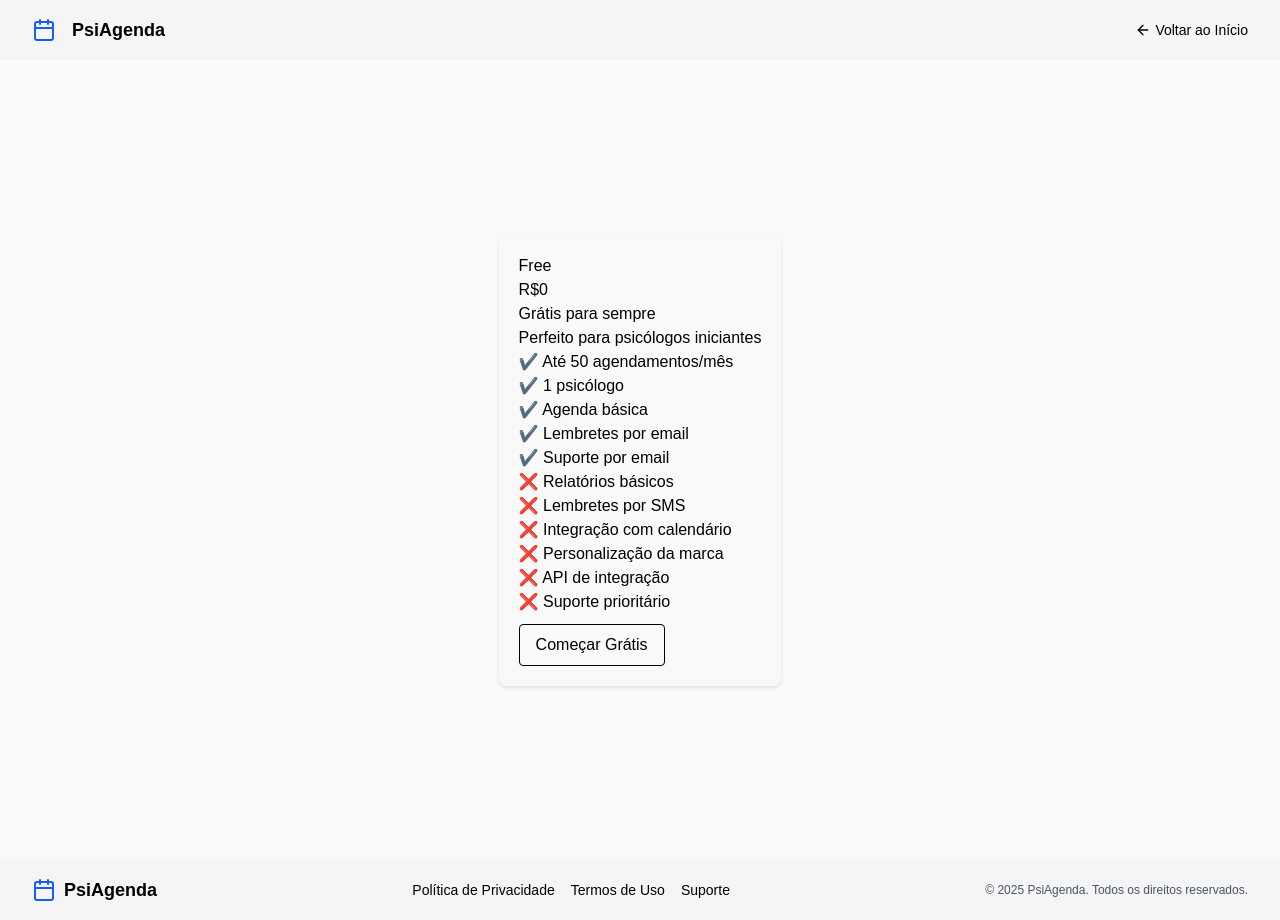
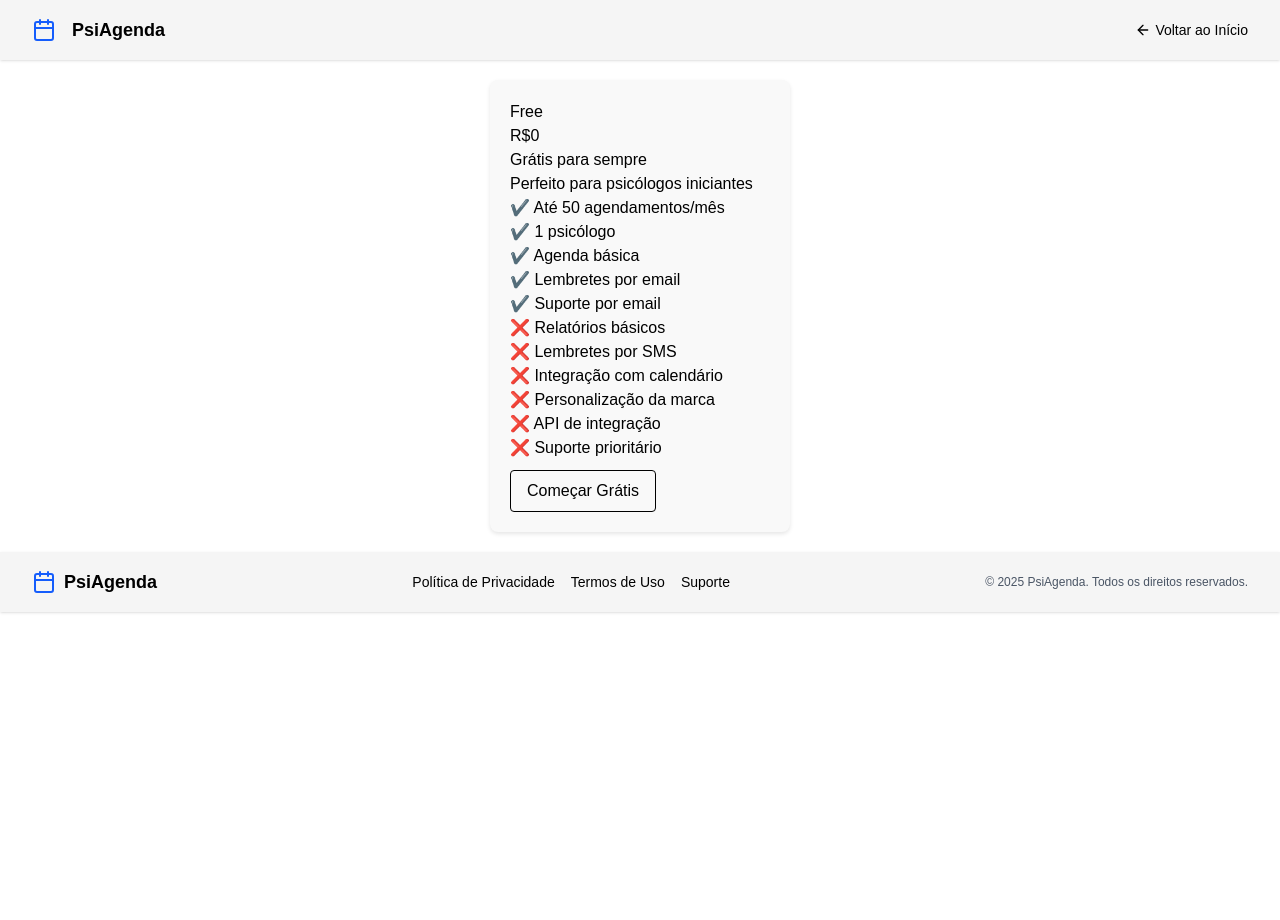
Before and after one commit to Trakna/Pedritor, a Next.js app: page /pricing in a window 1280 px wide. After the commit the page ends 800 px from the top, so only its background shows below. Built offline with nearby package versions, Linux system fonts and the light colour scheme.

Commit message:
Bug fix feature-card

```diff
--- a/src/app/components/feature-card/feature-card.tsx
+++ b/src/app/components/feature-card/feature-card.tsx
@@ -1,10 +1,8 @@
 "use client";
 
 import React from "react";
-// Removendo a importação de ícones para simplificar
-// import { CheckIcon, XMarkIcon } from "@heroicons/react/24/solid";
 
-// Enum para os estilos de botão, agora apenas com nomes simples
+
 export enum ButtonStyle {
   DEFAULT = "default",
   OUTLINE = "outline",
--- a/src/app/pricing/page.tsx
+++ b/src/app/pricing/page.tsx
@@ -1,11 +1,9 @@
-// src/app/pricing/page.tsx
-
 import { FeatureCard, ButtonStyle } from "../components/feature-card/feature-card";
 import React from "react";
 
 const PricingPage = () => {
   return (
-    <div className="flex justify-center p-8 bg-gray-50 min-h-screen">
+    <div style={{ padding: '20px' }}>
       <FeatureCard
         enabledFeatures={[
           "Até 50 agendamentos/mês",
@@ -24,7 +22,7 @@ const PricingPage = () => {
         ]}
         buttonName="Começar Grátis"
         buttonStyle={ButtonStyle.DEFAULT}
-        // A prop buttonAction foi removida daqui
+        buttonHref="/login"
         cardTitle="Free"
         cardValue={0}
         valueInfo="Grátis para sempre"
```
